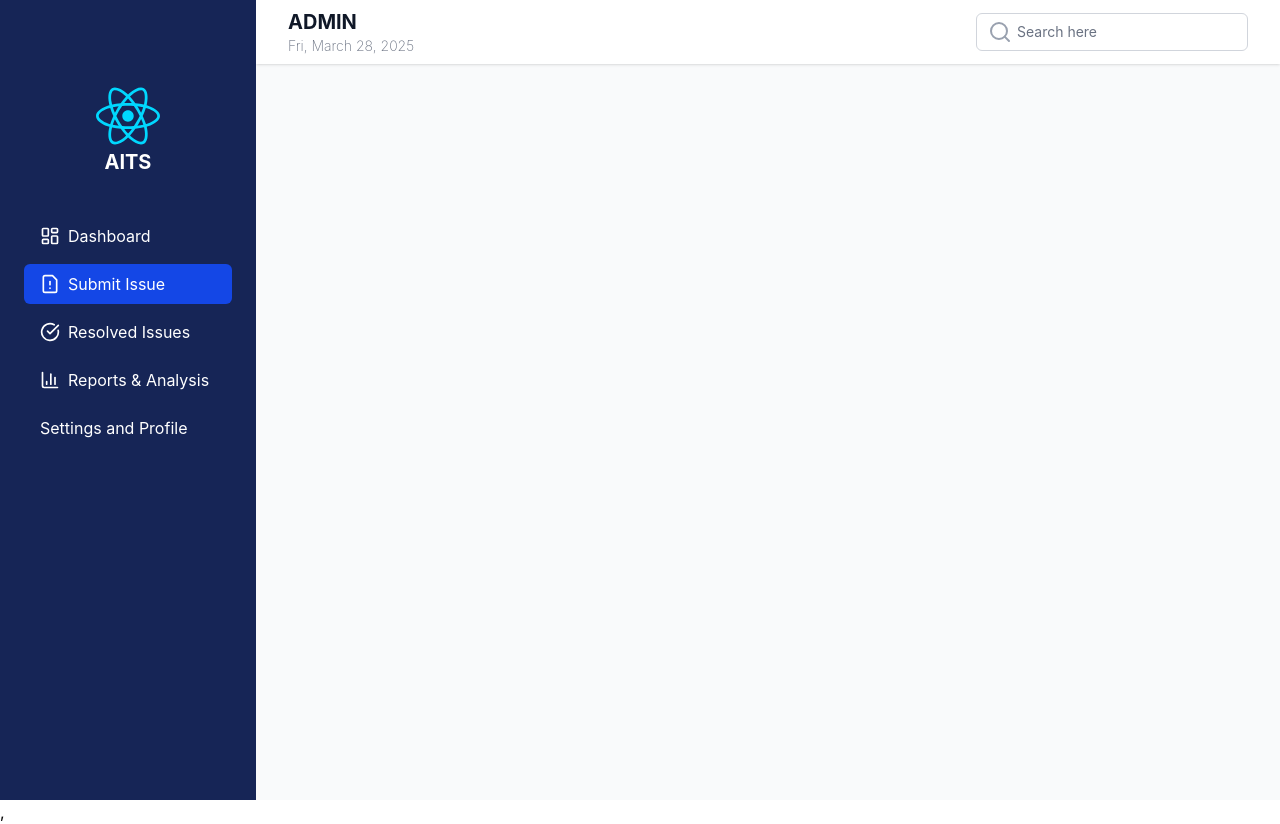
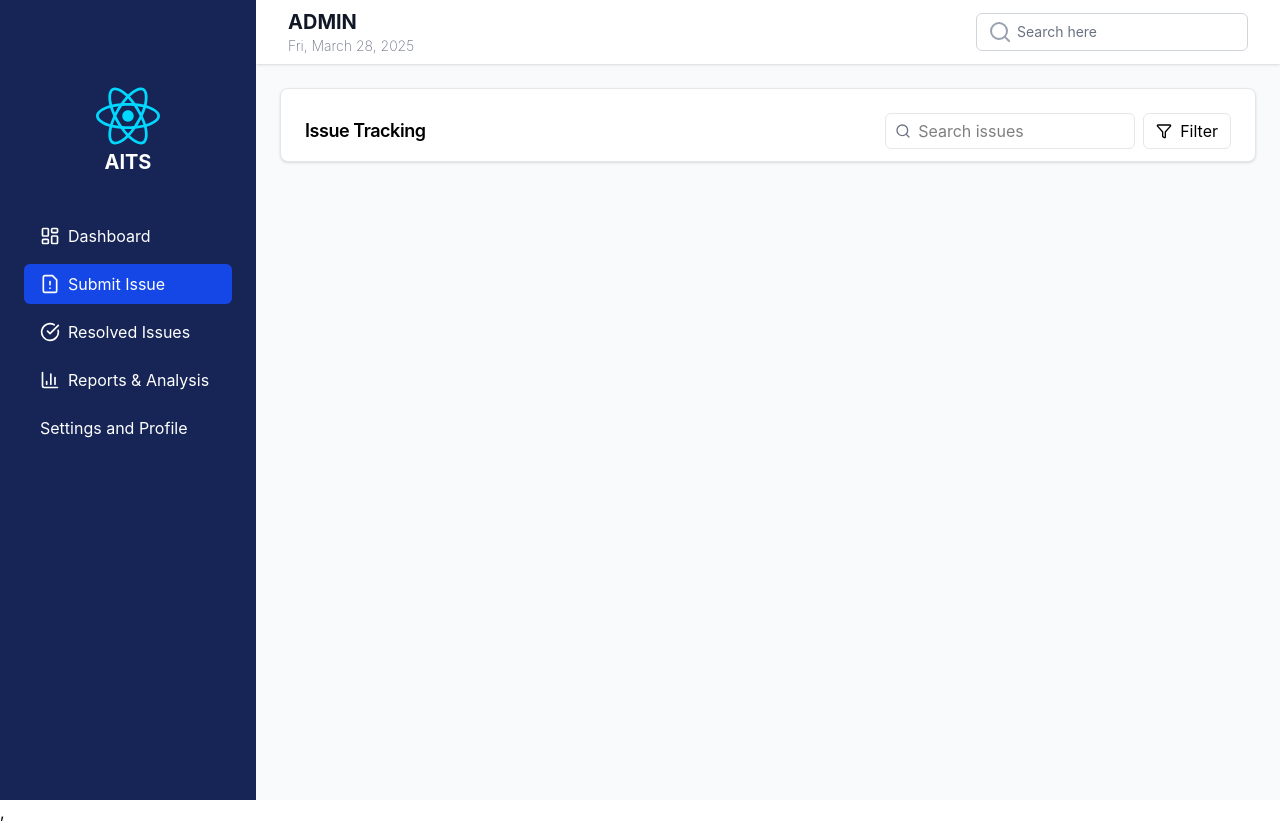
Before and after one commit to Suubi08/academic_issue_tracking_system, a React (Vite) app in the folder client/: page /issues in a window 1280 px wide. Built offline with nearby package versions, Linux system fonts and the light colour scheme.

Commit message:
Building Issue tracking page

```diff
--- a/client/src/pages/Issues.jsx
+++ b/client/src/pages/Issues.jsx
@@ -1,17 +1,76 @@
-import React from 'react';
-import { Card,
+import React from "react";
+import {
+  Card,
   CardHeader,
   CardFooter,
   CardTitle,
   CardDescription,
-  CardContent, } from '../components/ui/card';
+  CardContent,
+} from "../components/ui/card";
+import { Filter, Search } from "lucide-react";
 
 const Issues = () => {
+  const issues = [
+    {
+      id: 1,
+      title: "Assignment submission Error",
+      category: "Technical",
+      assignee: "Dr. Smith",
+      status: "open",
+      count: 2,
+    },
+    {
+      id: 2,
+      title: "Assignment submission Error",
+      category: "Technical",
+      assignee: "Dr. Smith",
+      status: "open",
+      count: 1,
+    },
+    {
+      id: 3,
+      title: "Assignment submission Error",
+      category: "Technical",
+      assignee: "Dr. Smith",
+      status: "open",
+      count: 5,
+    },
+    {
+      id: 4,
+      title: "Assignment submission Error",
+      category: "Technical",
+      assignee: "Dr. Smith",
+      status: "open",
+      count: 3,
+    },
+  ];
   return (
-    <div>
+    <Card>
+      <CardHeader className="pb-3">
+        <div className="flex items-center justify-between">
+          <CardTitle>Issue Tracking</CardTitle>
+          <div className="flex space-x-2">
+            <div className="relative">
+              <Search className="absolute left-2.5 top-2.5 h-4 w-4 text-gray-500" />
+              <input
+                type="search"
+                placeholder="Search issues"
+                className="pl-8 h-9 md:w-[200px] lg:w-[250px] border border-gray-200 rounded-md"
+              />
+            </div>
+            <button
+              variant="outline"
+              size="sm"
+              className="h-9 flex items-center px-3 border border-gray-200 rounded-md"
+            >
+              <Filter className="h-4 w-4 mr-2" />
+              Filter
+            </button>
+          </div>
+        </div>
+      </CardHeader>
+    </Card>
+  );
+};
 
-    </div>
-  )
-}
-
-export default Issues
+export default Issues;
```
